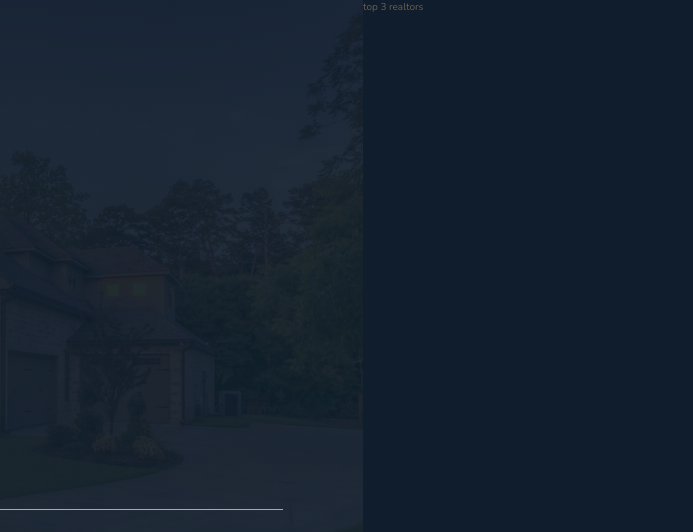
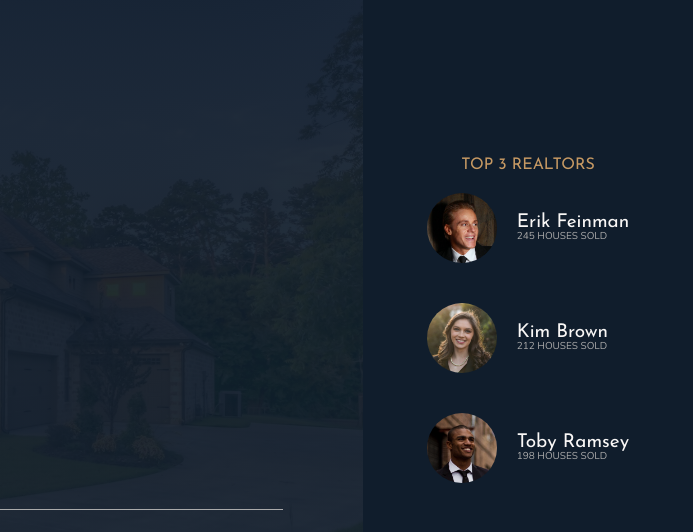
Before and after one commit to CodesWithAnkit/nexter, a website: page index.html in a window 1280 px wide. Shown: the top 532 px of the page, 587-1280 px from the left. Drawn offline with nearby package versions, Linux system fonts and the light colour scheme.

Commit message:
Realtors

```diff
--- a/index.html
+++ b/index.html
@@ -34,7 +34,26 @@
     </header>
 
     <div class="realtors">
-      top 3 realtors
+      <h3 class="heading-3">Top 3 Realtors</h3>
+      <div class="realtors__list">
+        <img src="img/realtor-1.jpeg" alt="Realtor 1" class="realtors__img" />
+        <div class="realtors__details">
+          <h4 class="heading-4 heading-4--light">Erik Feinman</h4>
+          <p class="realtors__sold">245 houses sold</p>
+        </div>
+
+        <img src="img/realtor-2.jpeg" alt="Realtor 2" class="realtors__img" />
+        <div class="realtors__details">
+          <h4 class="heading-4 heading-4--light">Kim Brown</h4>
+          <p class="realtors__sold">212 houses sold</p>
+        </div>
+
+        <img src="img/realtor-3.jpeg" alt="Realtor 3" class="realtors__img" />
+        <div class="realtors__details">
+          <h4 class="heading-4 heading-4--light">Toby Ramsey</h4>
+          <p class="realtors__sold">198 houses sold</p>
+        </div>
+      </div>
     </div>
 
     <section class="features">
--- a/sass/_realtors.scss
+++ b/sass/_realtors.scss
@@ -1,4 +1,43 @@
 .realtors {
   background-color: $color-secondary;
   grid-column: col-start 7 / full-end;
+  padding: 3rem;
+
+  display: grid;
+  align-content: center;
+  justify-content: center;
+  justify-items: center;
+  grid-row-gap: 2rem;
+
+  @media only screen and (max-width: $bp-medium) {
+    grid-column: 1 / -1;
+  }
+
+  &__list {
+    display: grid;
+    grid-template-columns: min-content max-content;
+    grid-column-gap: 2rem;
+    grid-row-gap: 5vh;
+    align-items: center;
+
+    @media only screen and (max-width: $bp-medium) {
+      grid-template-columns: repeat(3, min-content max-content);
+    }
+
+    @media only screen and (max-width: $bp-small) {
+      grid-template-columns: min-content max-content;
+    }
+  }
+
+  &__img {
+    width: 7rem;
+    border-radius: 50%;
+    display: block;
+  }
+
+  &__sold {
+    text-transform: uppercase;
+    color: $color-grey-light-2;
+    margin-top: -3px;
+  }
 }
```
Also changed, not shown: css/style.css.
